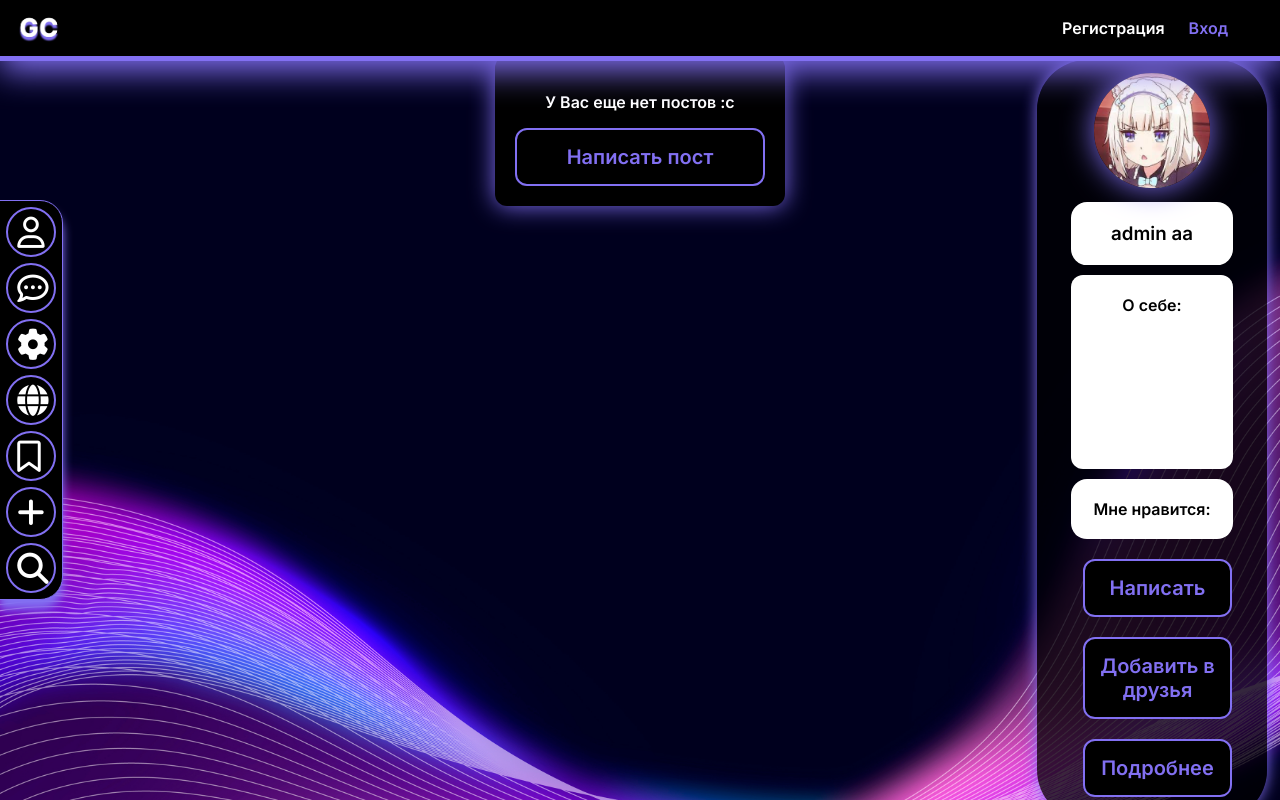
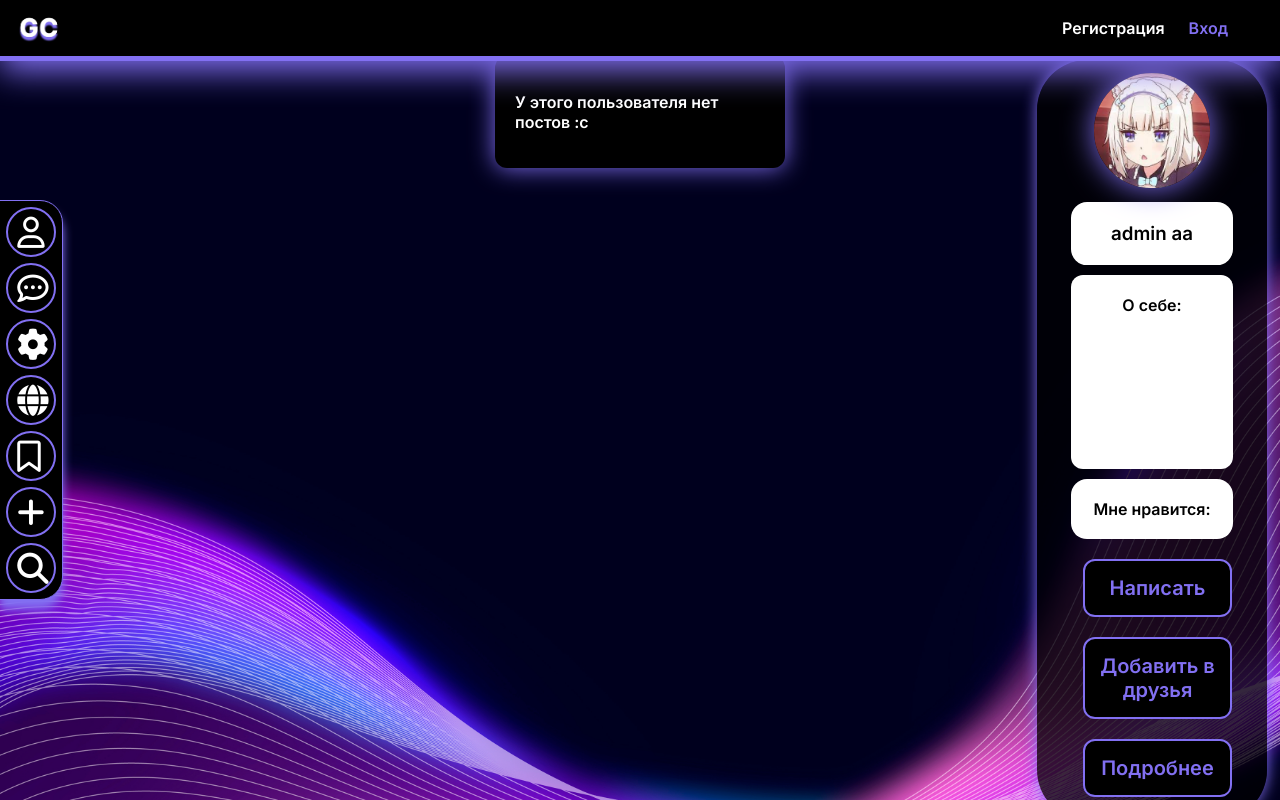
Before and after one commit to 101lLEOl101/Goodchat, a Django app: page /profile/4 in a window 1280 px wide. Run offline with Django 4.2, Linux system fonts and the light colour scheme; data comes from the database, SQL or seed files in the repository; some libraries are stand-ins or nearby versions; grey boxes are pictures that could not be loaded.

Commit message:
add zero posts in another profiles

```diff
--- a/main/templates/profile.html
+++ b/main/templates/profile.html
@@ -30,9 +30,13 @@
                 </div>
             </div>
             {% endfor %}
+        {% elif profile.id != self_profile.id %}
+            <div class="zero_bookmarks">
+            <p class="alarm_posts">У этого пользователя нет постов :c </p>
+            </div>
         {% else %}
             <div class="zero_bookmarks">
-            <p class="alarm_posts">У Вас еще нет постов :c </p>
+            <p class="alarm_posts">У вас еще нет постов :c </p>
             <a class="btn_add" href="{% url 'addpost' %}">Написать пост</a>
             </div>
         {% endif %}
```
